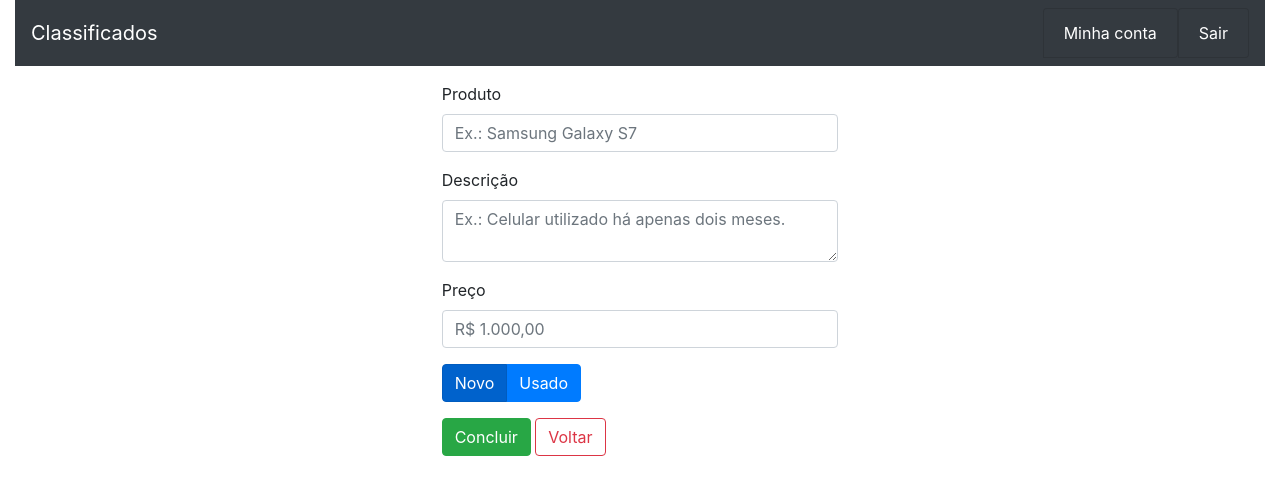
After one commit to raphaelalvarenga/classificados, a PHP site: page /anunciar.php in a window 1280 px wide. The commit adds this page. Shown: the top 495 px of the page. Run offline with PHP 8.4, Linux system fonts and the light colour scheme; the visitor is signed in with stand-in values (Sample User, id 1).

Commit message:
Dado inicio a pagina dashboard criadas as paginas anunciar.php e logout.php, esta ultima que acaba com a sessao.

```diff
--- /dev/null
+++ b/anunciar.php
@@ -0,0 +1,67 @@
+<?php
+session_start();
+
+if (!isset($_SESSION['id']) or empty($_SESSION['id'])) {
+    header("Location: login.php");
+}
+?>
+
+<!DOCTYPE html>
+<html lang="pt-br">
+    <head>
+        <meta charset="utf-8">
+        <link rel="stylesheet" type="text/css" href="css/bootstrap.min.css">
+        <title>Classificados</title>
+    </head>
+
+    <body>
+        <div class="container-fluid">
+            <nav class="navbar navbar-expand-sm bg-dark">
+                <a class="navbar-brand text-white" href="#">Classificados</a>
+                <ul class="list-group list-group-horizontal ml-auto">
+                    <a class="text-white" href="#"><li class="list-group-item bg-dark">Minha conta</li></a>
+                    <a class="text-white" href="logout.php"><li class="list-group-item bg-dark">Sair</li></a>
+                </ul>
+            </nav>
+            <div class="row justify-content-center" style="margin-top: 16px">
+                <div class="col-4">
+                    <form>
+                        <div class="form-group">
+                            <label for="iptAnunciarProduto">Produto</label>
+                            <input id="iptAnunciarProduto" class="form-control" type="text" name="produto" placeholder="Ex.: Samsung Galaxy S7" required>
+                        </div>
+
+                        <div class="form-group">
+                            <label for="iptAnunciarDescricao">Descrição</label>
+                            <textarea id="iptAnunciarDescricao" name="descricao" class="form-control" placeholder="Ex.: Celular utilizado há apenas dois meses."></textarea>
+                        </div>
+
+                        <div class="form-group">
+                            <label for="iptAnunciarPreco">Preço</label>
+                            <input id="iptAnunciarPreco" class="form-control" type="text" name="preco" placeholder="R$ 1.000,00" required>
+                        </div>
+
+                        <div class="form-group">
+                            <div class="btn-group btn-group-toggle" data-toggle="buttons">
+                                <label class="btn btn-primary active">
+                                    <input type="radio" name="estado" id="iptAnunciarNovo" autocomplete="off" checked> Novo
+                                </label>
+                                <label class="btn btn-primary">
+                                    <input type="radio" name="estado" id="iptAnunciarUsado" autocomplete="off"> Usado
+                                </label>
+                            </div>
+                        </div>
+
+                        <input type="submit" value="Concluir" class="btn btn-success">
+                        <a href="dashboard.php" class="btn btn-white border-danger text-danger">Voltar</a>
+                    </form>
+                </div>
+            </div>
+
+
+        </div>
+        <script type="text/javascript" src="js/jquery-3.3.1.js"></script>
+        <script type="text/javascript" src="js/bootstrap.bundle.min.js"></script>
+        <script type="text/javascript" src="js/script.js"></script>
+    </body>
+</html>
--- a/cadastro.php
+++ b/cadastro.php
@@ -65,7 +65,7 @@ if (isset($_POST['nome']) && !empty($_POST['nome']) && isset($_POST['email']) &&
                          "</div>";
                 } else if ($cadastro == "não") {
                     echo "<div class = 'row justify-content-center'>" .
-                         "<div class = 'alert alert-danger'>Este e-mail já está cadastrado em nossa plataforma! <strong><a class = 'text-danger' href = 'login.php'>Clique aqui</a></strong> para realizar login.</div>" .
+                         "<div class = 'alert alert-warning'>Este e-mail já está cadastrado em nossa plataforma! <strong><a class = 'text-warning' href = 'login.php'>Clique aqui</a></strong> para realizar login.</div>" .
                          "</div>";
                 }
 
--- /dev/null
+++ b/logout.php
@@ -0,0 +1,4 @@
+<?php
+session_start();
+session_unset();
+header("Location: login.php");
```
Also changed, not shown: dashboard.php (+14 -15 lines).
